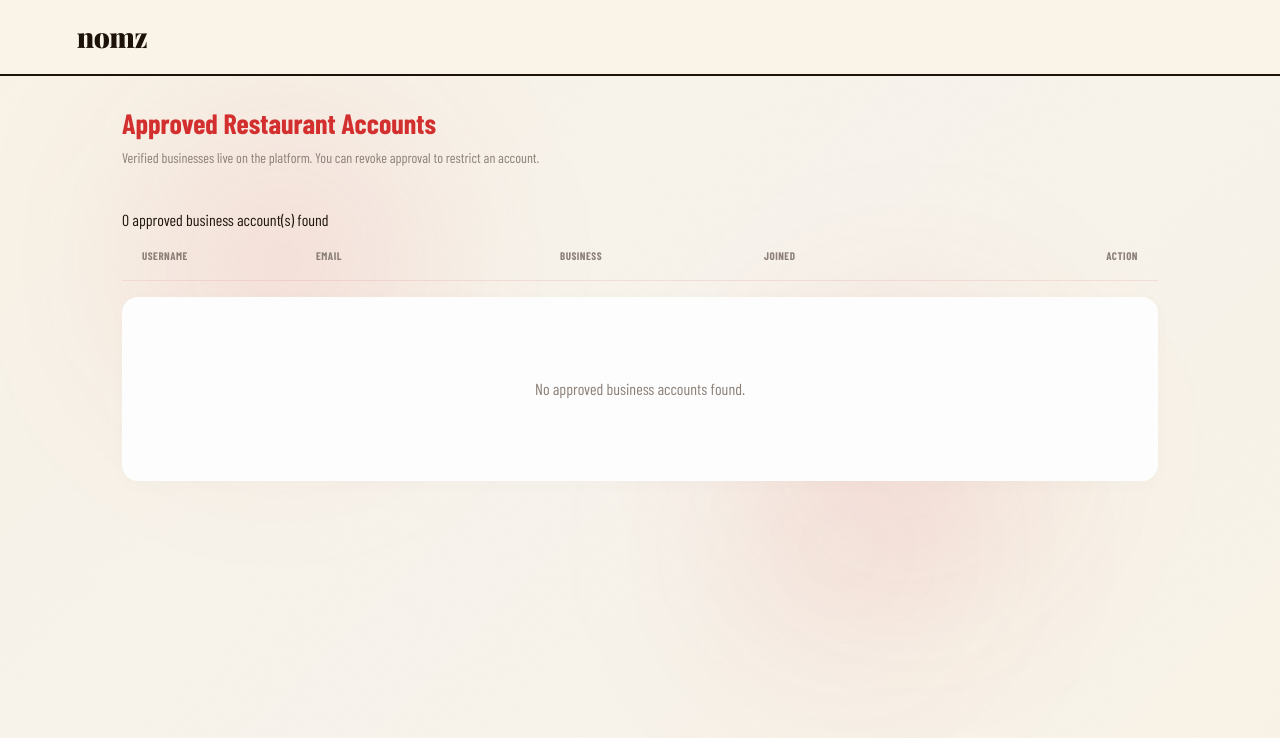
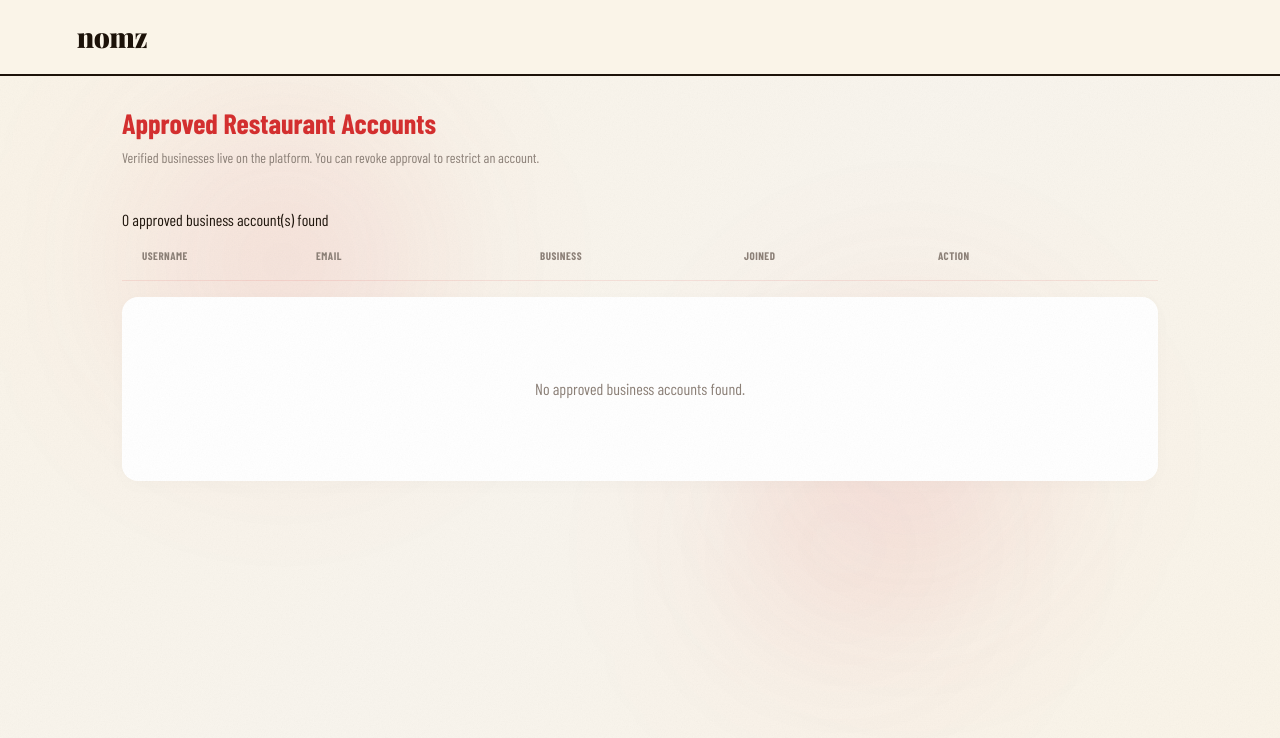
Before and after one commit to Vritika0703/nomz-restaurant-app, a Django app: page /nomz-admin/approved-accounts/ in a window 1280 px wide. Shown: the top 738 px of the page. Run offline with Django 5.2, Linux system fonts and the light colour scheme; the visitor is signed in with stand-in values (Sample User, id 1); data comes from the database, SQL or seed files in the repository; data that the repository does not hold is empty; some web fonts are replaced.

Commit message:
admin ui improvement complete

```diff
--- a/nomz/templates/nomz/admin/accounts.html
+++ b/nomz/templates/nomz/admin/accounts.html
@@ -27,10 +27,10 @@
 
     /* Optimized widths */
     .col-user { width: 150px; }
-    .col-email { width: 220px; }
+    .col-email { width: 200px; }
     .col-biz { width: 180px; }
-    .col-date { width: 220px; }
-    .col-actions { flex-grow: 1; display: flex; justify-content: flex-end; }
+    .col-date { width: 170px; }
+    .col-actions { flex-grow: 1; display: flex; justify-content: flex-start; }
 
     .ad-btn { padding: 4px 16px; border-radius: 8px; font-weight: 800; cursor: pointer; transition: all 0.2s; border: none; font-size: 11px; text-transform: uppercase; letter-spacing: 0.5px; }
     .revoke-btn { background: #fee2e2; color: #ef4444; border: 1px solid rgba(239, 68, 68, 0.1); }
--- a/nomz/templates/nomz/admin/pending_approvals.html
+++ b/nomz/templates/nomz/admin/pending_approvals.html
@@ -32,7 +32,7 @@
     .col-biz { width: 220px; }
     .col-date { width: 130px; }
     .col-status { width: 100px; }
-    .col-actions { flex-grow: 1; display: flex; justify-content: flex-end; gap: 8px; }
+    .col-actions { flex-grow: 1; display: flex; justify-content: flex-start; gap: 8px; }
 
     .ad-btn { padding: 4px 16px; border-radius: 8px; font-weight: 800; cursor: pointer; transition: all 0.2; border: none; font-size: 11px; text-transform: uppercase; letter-spacing: 0.5px; }
     .ad-btn-approve { background: #10b981; color: white; box-shadow: 0 2px 8px rgba(16, 185, 129, 0.2); }
--- a/nomz/templates/nomz/admin/users.html
+++ b/nomz/templates/nomz/admin/users.html
@@ -47,7 +47,7 @@
     .col-active { width: 220px; }
     .col-history { width: 150px; }
     .col-status { width: 100px; }
-    .col-actions { flex-grow: 1; display: flex; justify-content: flex-end; }
+    .col-actions { flex-grow: 1; display: flex; justify-content: flex-start; }
 
     .manage-btn { padding: 4px 16px; border-radius: 8px; border: 1px solid rgba(212, 43, 43, 0.2); background: white; color: var(--red); font-size: 12px; font-weight: 600; cursor: pointer; transition: all 0.2s; }
     .manage-btn:hover { background: rgba(212, 43, 43, 0.05); }
```
Also changed, not shown: nomz/migrations/0032_delete_restaurantphoto.py (added).
